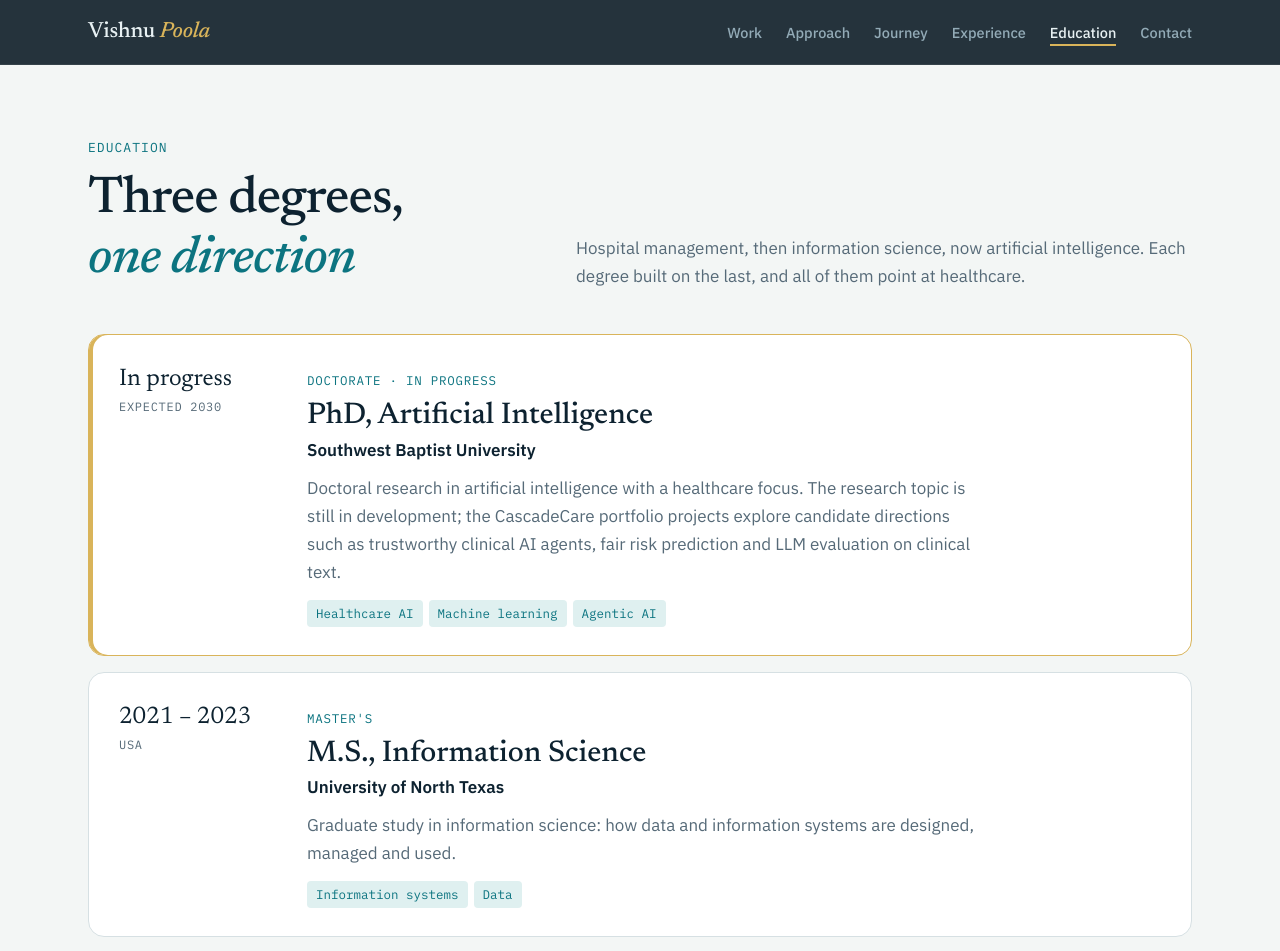
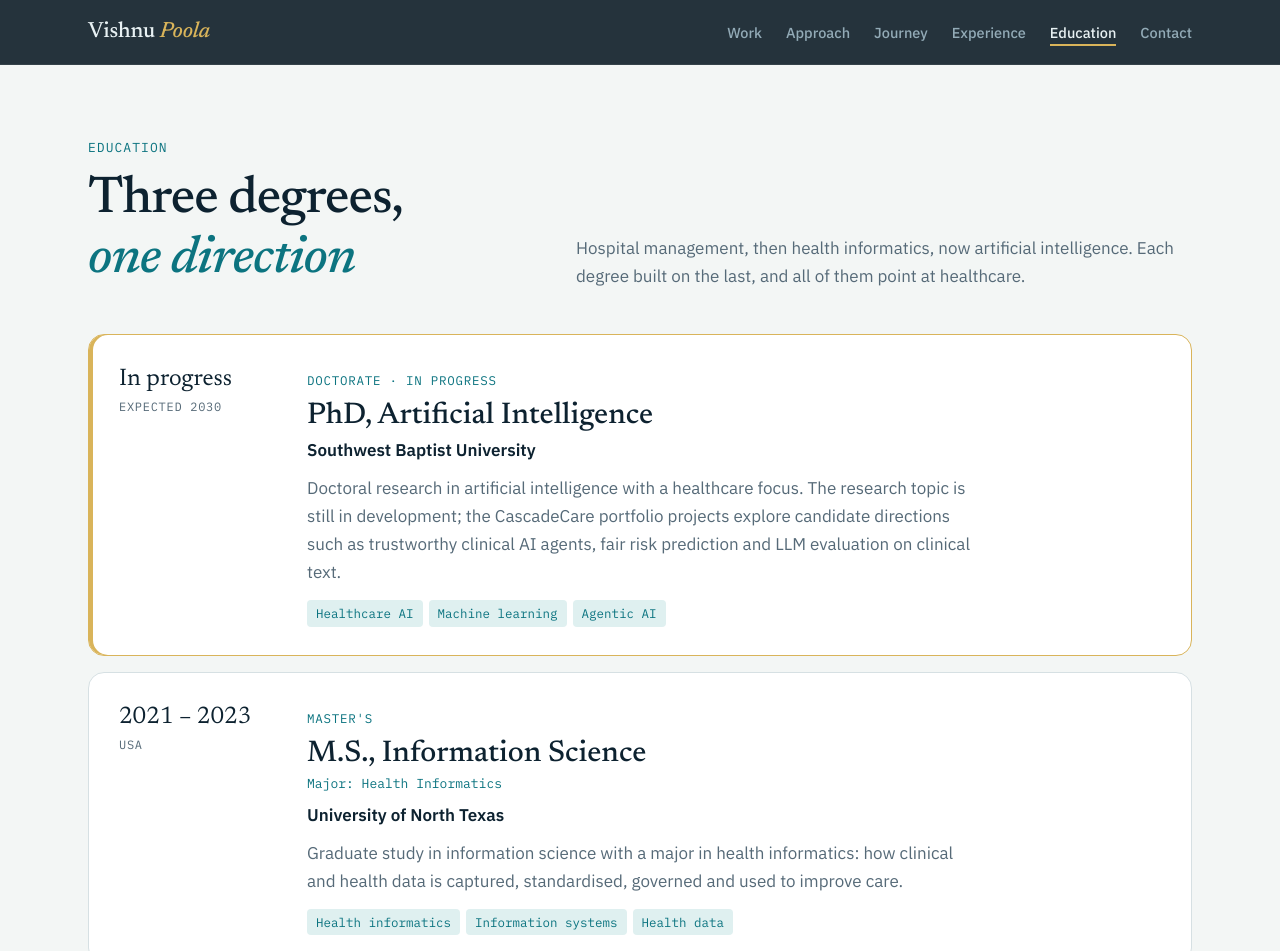
Before and after one commit to vishnureddypoola/vishnureddypoola.github.io, a plain HTML site: page education.html in a window 1280 px wide. Shown: the top 951 px of the page. Drawn offline with Linux system fonts and the light colour scheme; a web font is replaced by a local one.

Commit message:
Add files via upload

```diff
--- a/education.html
+++ b/education.html
@@ -33,7 +33,7 @@
         <div class="kicker">Education</div>
         <h2 id="ed-title">Three degrees, <em>one direction</em></h2>
       </div>
-      <p>Hospital management, then information science, now artificial intelligence. Each degree built on the last, and all of them point at healthcare.</p>
+      <p>Hospital management, then health informatics, now artificial intelligence. Each degree built on the last, and all of them point at healthcare.</p>
     </div>
 
     <ol class="degrees">
@@ -52,9 +52,10 @@
         <div>
           <span class="level">Master's</span>
           <h3>M.S., Information Science</h3>
+          <div class="major">Major: Health Informatics</div>
           <div class="school">University of North Texas</div>
-          <p>Graduate study in information science: how data and information systems are designed, managed and used.</p>
-          <div class="tags"><span class="tag">Information systems</span><span class="tag">Data</span></div>
+          <p>Graduate study in information science with a major in health informatics: how clinical and health data is captured, standardised, governed and used to improve care.</p>
+          <div class="tags"><span class="tag">Health informatics</span><span class="tag">Information systems</span><span class="tag">Health data</span></div>
         </div>
       </li>
       <li class="degree">
--- a/styles.css
+++ b/styles.css
@@ -261,3 +261,4 @@ main.page section.block:first-child { padding-top: 72px; }
 .degree .school { font-weight: 600; color: var(--ink); margin-bottom: 10px; }
 .degree p { margin: 0 0 14px; color: var(--muted); max-width: 66ch; }
 @media (max-width: 620px) { .degree { grid-template-columns: 1fr; gap: 8px; padding: 22px; } .degree .yr span { display: inline; margin-left: 8px; } .explore a.wide { grid-column: auto; } }
+.degree .major { font-family: var(--font-mono); font-size: 13px; color: var(--accent); margin: 2px 0 6px; }
```
Also changed, not shown: index.html (+1 -1 lines).
